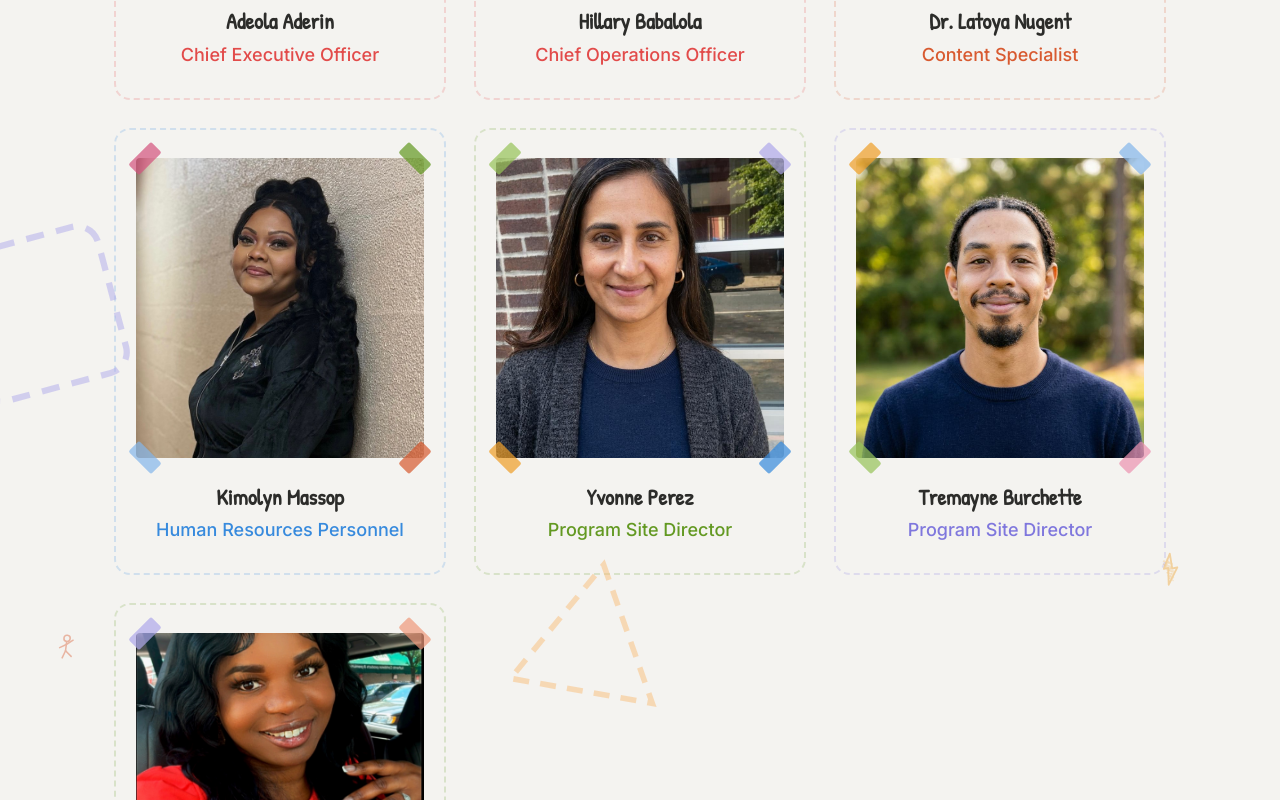
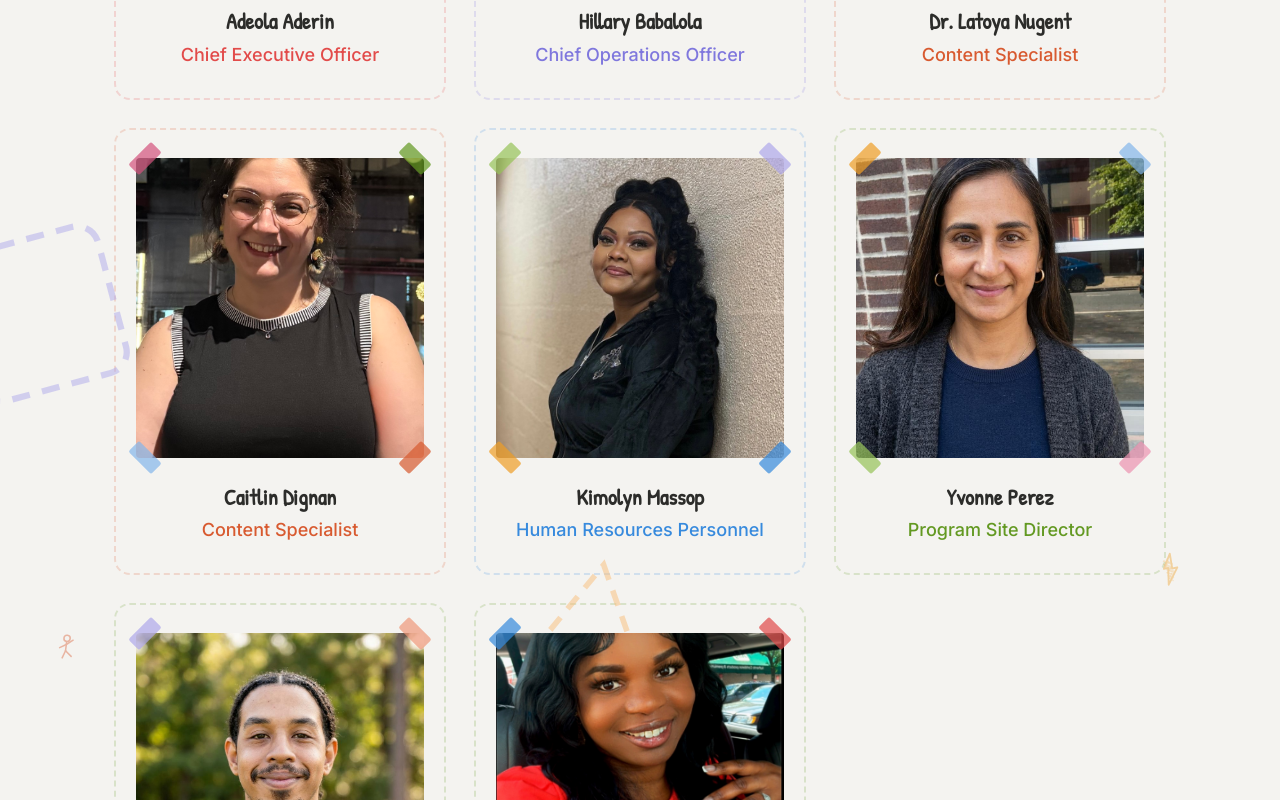
Before and after one commit to condra15/samfely-site, a React (Vite) app: page /about in a window 1280 px wide. Shown: the part 3720-4520 px from the top of the page. Built offline with nearby package versions, Linux system fonts and the light colour scheme; a web font is replaced by a local one.

Commit message:
Add Caitlin picture

```diff
--- a/src/components/Footer.jsx
+++ b/src/components/Footer.jsx
@@ -24,7 +24,7 @@ export default function Footer() {
           <div className="footer-col">
             <h4 className="footer-col-title">Get in touch</h4>
             <a href="mailto:kmassop@samfely.org" className="footer-link">kmassop@samfely.org</a>
-            <a href="tel:+16469324778" className="footer-link">(646) 932-4778</a>
+            <a href="tel:+16469324778" className="footer-link">(718) 708-1990</a>
             <a href="https://docs.google.com/forms/d/e/1FAIpQLSfqaDDM6_VE82kpKdMeB6MzzeosbjTRSxlKp6bc7NaPeMVHNg/viewform" className="footer-link footer-enrollment-link" target="_blank" rel="noopener noreferrer">Enrollment form</a>
             <a href="https://forms.gle/WQihAnkFv8xNRhEb7" className="footer-link footer-volunteer-link" target="_blank" rel="noopener noreferrer">Volunteer with us</a>
           </div>
--- a/src/pages/About.jsx
+++ b/src/pages/About.jsx
@@ -10,6 +10,7 @@ import tremayneImg from '../assets/tremayne.jpeg';
 import tiles2 from '../assets/blurred-activity-tiles-2.jpg';
 import connect4 from '../assets/blurred-activity-connect4.jpg';
 import latoyaNugentImg from '../assets/latoyaNugent.png';
+import caitlinDignanImg from '../assets/Caitlin.jpeg';
 import homework from '../assets/blurred-homework.jpg';
 import artProject from '../assets/blurred-art-project.jpg';
 import fox5Teacher from '../assets/fox5-teacher.png';
@@ -31,11 +32,12 @@ import './About.css';
 
 const teamMembers = [
   { name: 'Adeola Aderin', role: 'Chief Executive Officer', image: adeolaImg, color: '#E24B4A' },
-  { name: 'Hillary Babalola', role: 'Chief Operations Officer', image: hillaryImg, color: '#E24B4A' },
+  { name: 'Hillary Babalola', role: 'Chief Operations Officer', image: hillaryImg, color: '#7F77DD' },
   { name: 'Dr. Latoya Nugent', role: 'Content Specialist', image: latoyaNugentImg, color: '#D85A30' },
+  { name: 'Caitlin Dignan', role: 'Content Specialist', image: caitlinDignanImg, color: '#D85A30' },
   { name: 'Kimolyn Massop', role: 'Human Resources Personnel', image: kimolynImg, color: '#378ADD' },
   { name: 'Yvonne Perez', role: 'Program Site Director', image: yvonneImg, color: '#639922' },
-  { name: 'Tremayne Burchette', role: 'Program Site Director', image: tremayneImg, color: '#7F77DD' },
+  { name: 'Tremayne Burchette', role: 'Program Site Director', image: tremayneImg, color: '#639922' },
   { name: 'Erica Gerald', role: 'Program Site Director', image: ericaImg, color: '#639922' },
 ];
 
--- a/src/pages/Contact.jsx
+++ b/src/pages/Contact.jsx
@@ -23,8 +23,7 @@ export default function Contact() {
               </div>
               <div className="contact-block">
                 <h3 className="contact-block-title chalk-subheading" style={{color:'var(--c-green)'}}>Phone</h3>
-                <a href="tel:+16469324778" className="contact-link">Executive Director: (646) 932-4778</a>
-                <a href="tel:+16466420027" className="contact-link">Assistant Director: (646) 642-0027</a>
+                <a href="tel:+16469324778" className="contact-link">Call us: (718) 708-1990</a>
               </div>
               <div className="contact-block">
                 <h3 className="contact-block-title chalk-subheading" style={{color:'var(--c-coral)'}}>Visit us</h3>
```
Also changed, not shown: src/assets/Caitlin.jpeg (added).
